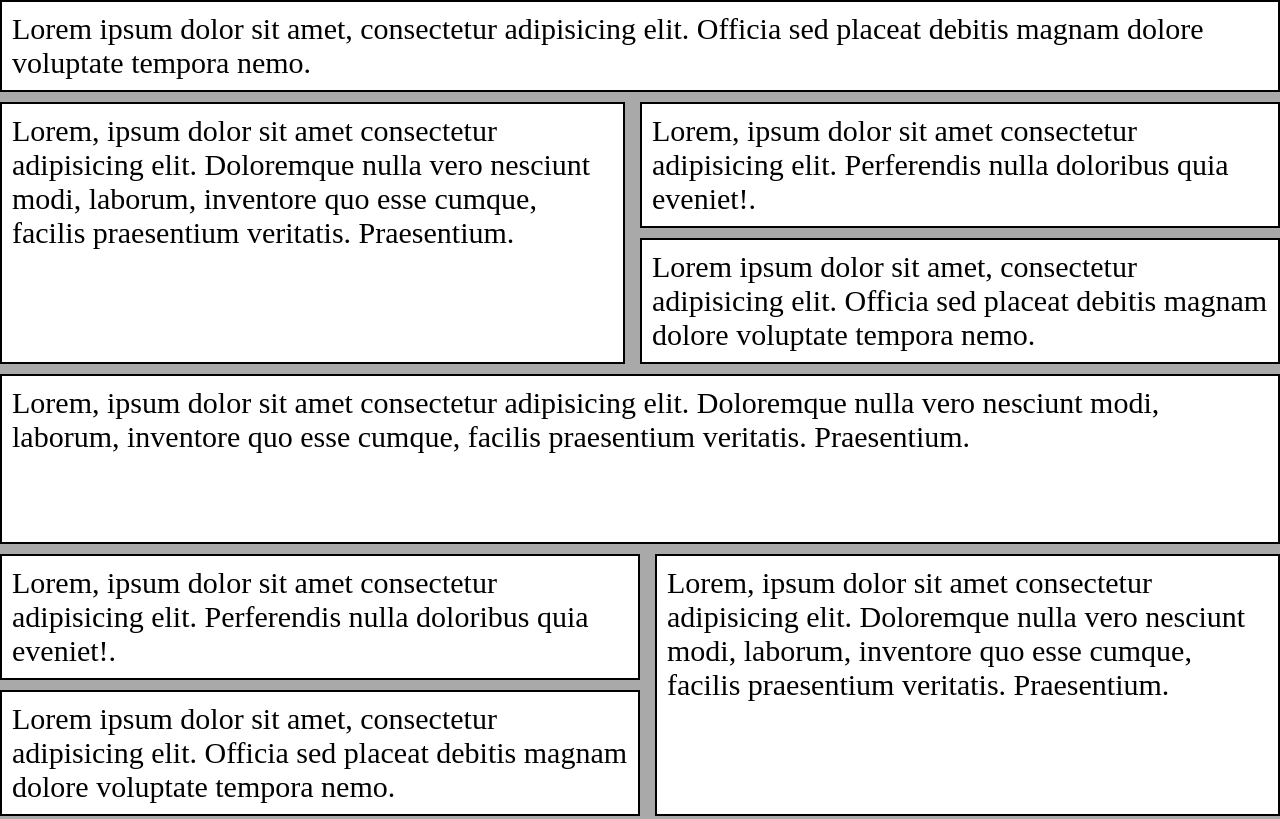
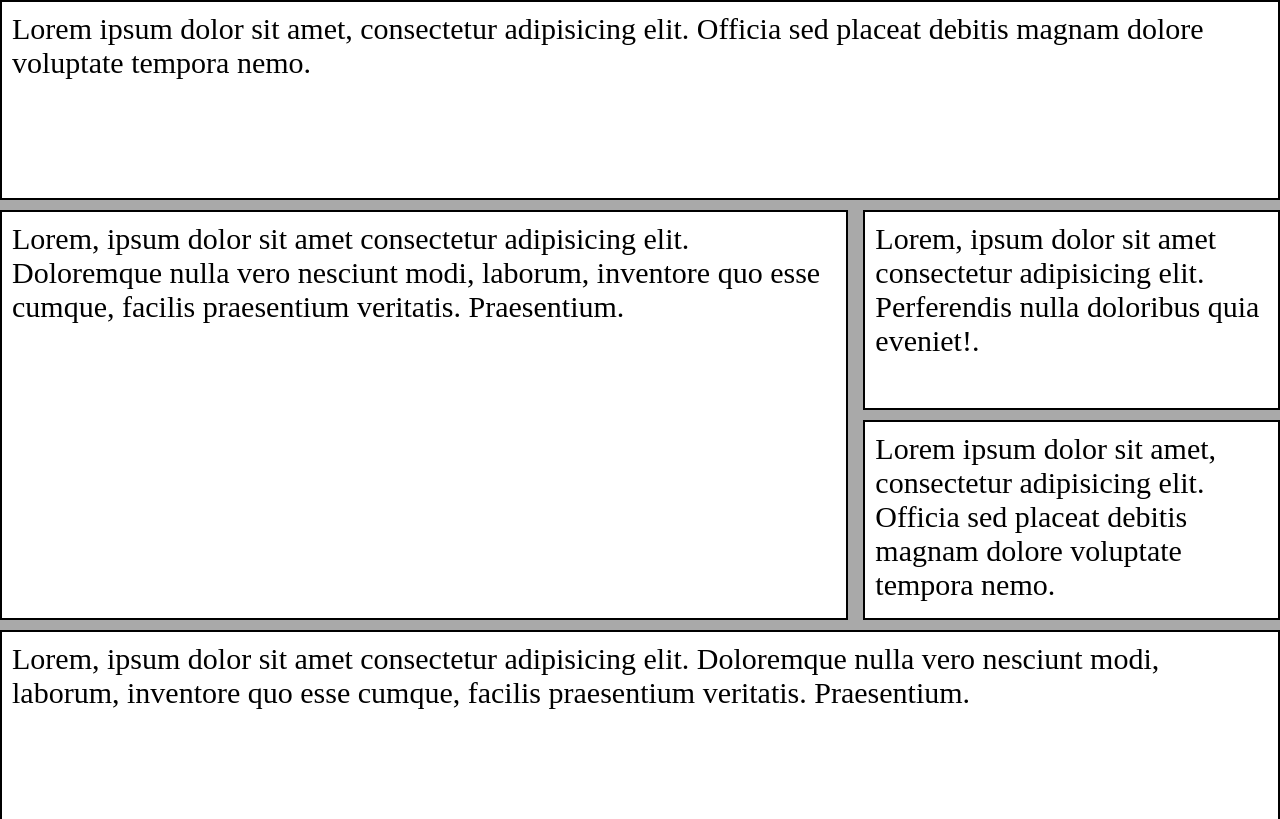
Before and after one commit to fmelomoraes/Manipulando-_inhas_e_colunas, a plain HTML site: page index.html in a window 1280 px wide. Shown: the top 819 px of the page. Drawn offline with Linux system fonts and the light colour scheme.

Commit message:
grid-template-areas
Comentei o primeiro grupo de cód no css e reescrevi usando grid-template-areas

```diff
--- a/style.css
+++ b/style.css
@@ -4,11 +4,11 @@
   box-sizing: border-box;
 }
 
+/*
 .container {
   background-color: darkgray;
   min-height: 100vh;
   display: grid;
-  /*grid-template-columns: 25% 50% 25%; /*ou posso usar da seguinte forma*/
   gap: 10px 15px;
   grid-auto-rows: minmax(80px, auto);
 
@@ -63,3 +63,69 @@
   grid-column: 1/4;
   grid-row: ;
 }
+*/
+
+
+.container {
+  background-color: darkgray;
+  min-height: 100vh;
+  display: grid;
+  grid-template-columns: repeat(3, 1fr);
+  grid-auto-rows: minmax(200px, auto);
+  gap: 10px 15px;
+  grid-template-areas:
+    "item1 item1 item1"
+    "item2 item2 item3"
+    "item2 item2 item4"
+    "item5 item5 item5"
+    "item5 item5 item5"
+    /*faz com que aumente o tamanho*/
+    "item6 item7 item7"
+    "item8 item7 item7"
+    "item9 item9 item9"
+
+  ;
+}
+
+.item {
+  border: 2px solid black;
+  background-color: white;
+  font-size: 30px;
+  padding: 10px;
+}
+
+.item1 {
+  grid-area: item1;
+}
+
+.item2 {
+  grid-area: item2;
+}
+
+.item3 {
+  grid-area: item3;
+}
+
+.item4 {
+  grid-area: item4;
+}
+
+.item5 {
+  grid-area: item5;
+}
+
+.item6 {
+  grid-area: item6;
+}
+
+.item7 {
+  grid-area: item7;
+}
+
+.item8 {
+  grid-area: item8;
+}
+
+.item9 {
+  grid-area: item9;
+}
```
